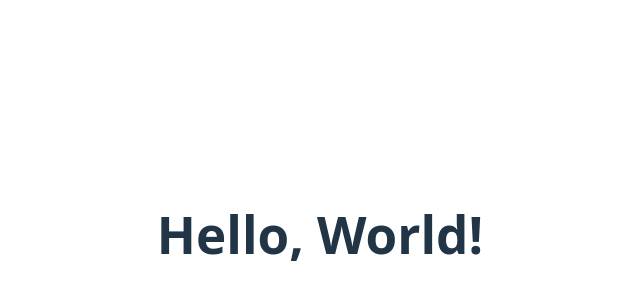
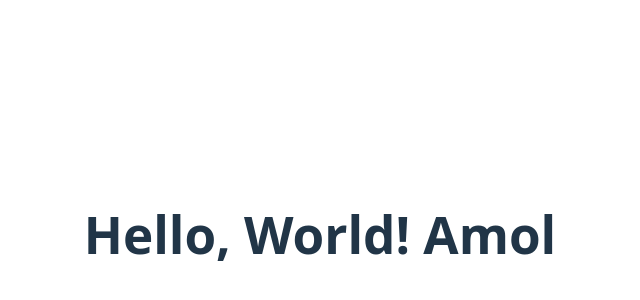
Before and after one commit to amolkkatte1/path-lab-master-frontend, a React (Vite) app in the folder pathlabmasterfrontend/: page / in a window 1280 px wide. Shown: the part 166-466 px from the top of the page, without its empty margins (320-960 px from the left). Built offline with nearby package versions, Linux system fonts and the light colour scheme.

Commit message:
welcome msg change

```diff
--- a/pathlabmasterfrontend/src/App.jsx
+++ b/pathlabmasterfrontend/src/App.jsx
@@ -8,7 +8,7 @@ function App() {
 
   return (
     <div>
-      <h1>Hello, World!</h1>
+      <h1>Hello, World! Amol</h1>
     </div>
   );
 }
```
